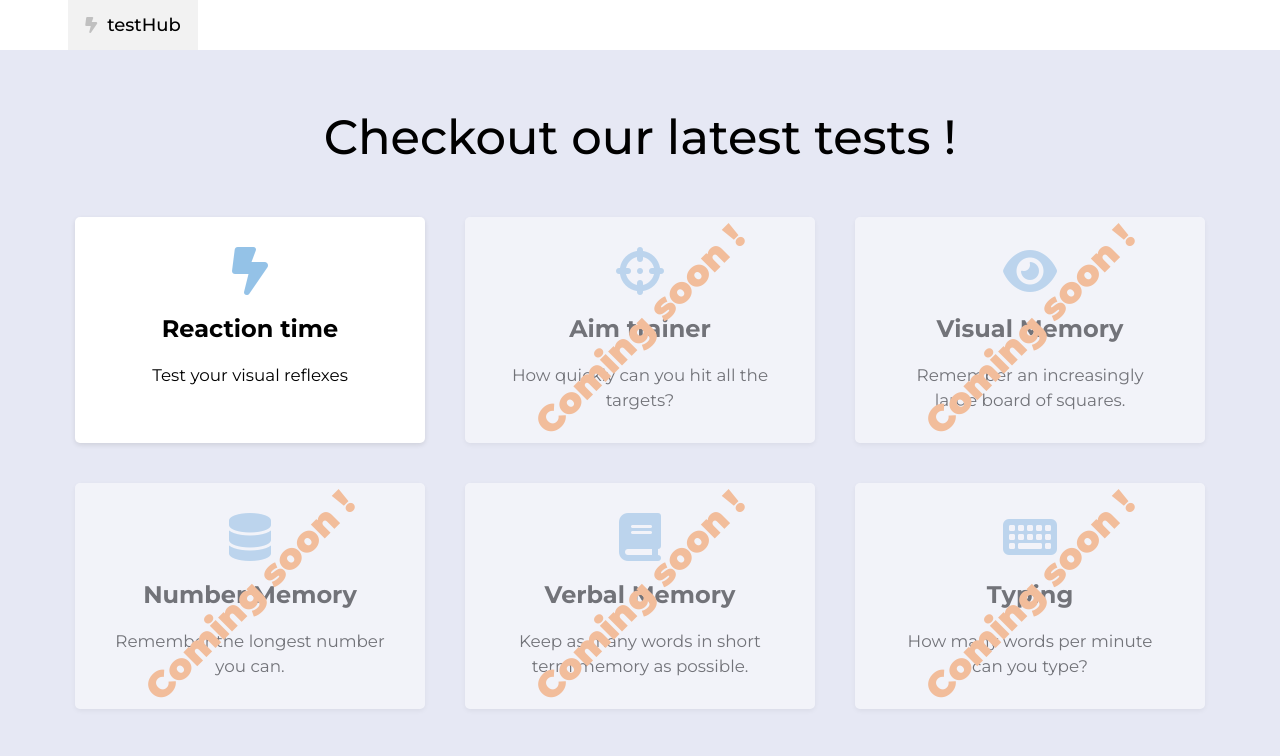
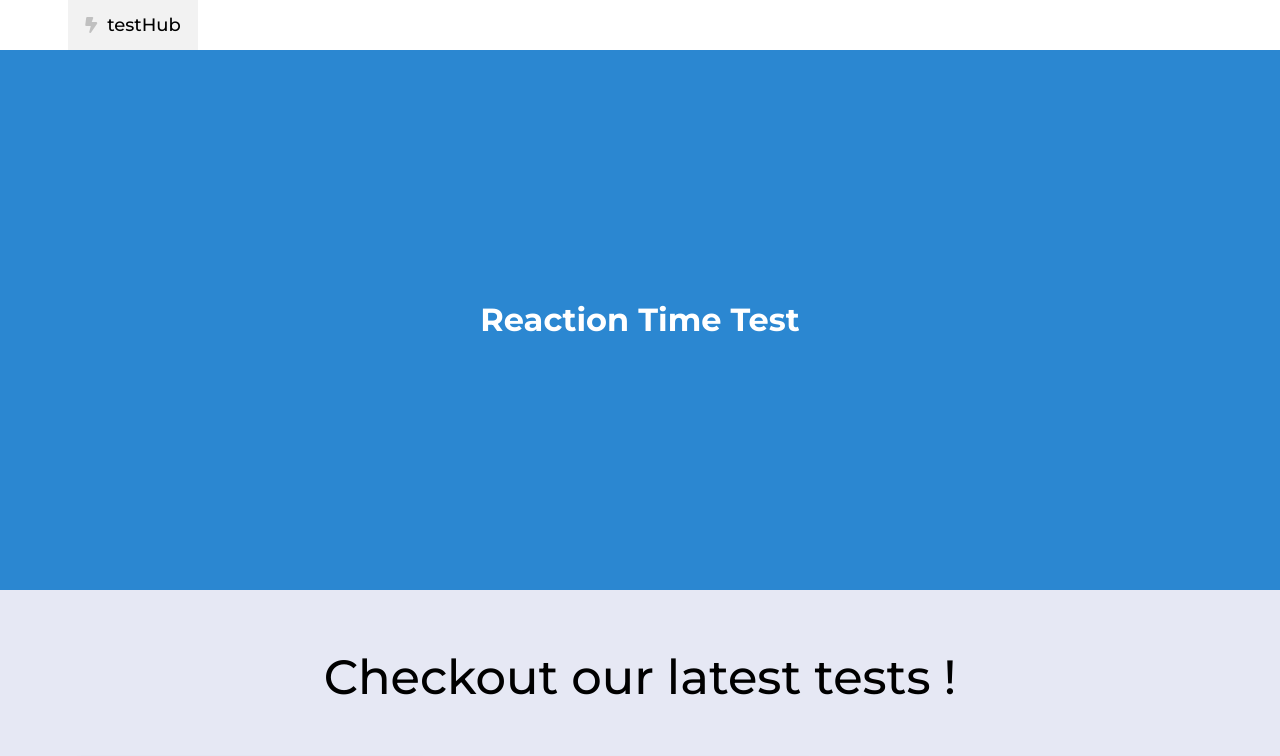
Before and after one commit to BenoitDesnos/TestHub, a React (Create React App) app: page / in a window 1280 px wide. Shown: the top 756 px of the page. Built offline with nearby package versions, Linux system fonts and the light colour scheme.

Commit message:
all cases ok 5/5, need to do jsx

```diff
--- a/src/components/Reaction.js
+++ b/src/components/Reaction.js
@@ -1,59 +1,95 @@
-import { useEffect, useState } from "react";
+import { useEffect, useRef, useState } from "react";
 function Reaction() {
-  const [color, setColor] = useState(1);
+  const [testState, setTestState] = useState("start");
   const [firstClick, setFirstClick] = useState(0);
   const [secondClick, setSecondClick] = useState(0);
   const [timeOutGenerator, setTimeOutGenerator] = useState(0);
-  const [myTimeOut, setMyTimeOut] = useState(0);
+  const [result, setResult] = useState(0);
+  const myTimeOut = useRef(null);
 
+  function handletestState(e) {
+    switch (testState) {
+      case "start":
+        setFirstClick(e.timeStamp);
+        setTimeOutGenerator(Math.random() * 3500 + 1500);
+        setTestState("await");
+        break;
+      case "await":
+        setSecondClick(e.timeStamp);
+        break;
+      case "error":
+        setFirstClick(e.timeStamp);
+        setTimeOutGenerator(Math.random() * 3500 + 1500);
+        setTestState("await");
+        break;
+      case "react":
+        setSecondClick(e.timeStamp);
+        break;
+      case "ended":
+        setResult(Number(result.toFixed(2)));
+        break;
+      default:
+        setTestState("start");
+        break;
+    }
+  }
+
+  // this useEffect is used to be able to use timeOutGenerator in setTimeout while in case "await"
   useEffect(() => {
     if (timeOutGenerator !== 0) {
-      setTimeout(() => {
-        setColor(4);
+      myTimeOut.current = setTimeout(() => {
+        setTestState("react");
       }, timeOutGenerator);
     }
   }, [timeOutGenerator]);
 
-  function handleColorState(e) {
-    switch (color) {
-      case 1:
-        setFirstClick(e.timeStamp);
-        setTimeOutGenerator(Math.random() * 3500 + 1500);
-        setColor(2);
-        break;
-      case 2:
-        console.log(timeOutGenerator);
-        break;
-      case 3:
-        break;
-      case 4:
-        break;
-      case 5:
-        break;
-
-      default:
-        break;
+  // this useEffect is used when secondClick happens before completion of timeOut
+  useEffect(() => {
+    if (testState === "await") {
+      setTestState("error");
+    } else if (testState === "react") {
+      let deltaClicks = secondClick - firstClick;
+      let reflexeTime = deltaClicks - timeOutGenerator;
+      let reflexeRounded = Number(reflexeTime.toFixed(2));
+      setResult(reflexeRounded);
+      setTestState("ended");
     }
-  }
+    return () => {
+      clearTimeout(myTimeOut.current);
+    };
+    // eslint-disable-next-line react-hooks/exhaustive-deps
+  }, [secondClick]);
 
   return (
     <div
       className={
-        color === 1
+        testState === "start"
           ? "reaction"
-          : color === 2
+          : testState === "await"
           ? "reaction await"
-          : color === 3
+          : testState === "error"
           ? "reaction error"
-          : color === 4
-          ? "reaction is-active"
-          : color === 5
-          ? "reaction success "
+          : testState === "react"
+          ? "reaction react"
+          : testState === "ended"
+          ? "reaction ended"
           : "reaction"
       }
-      onMouseDown={(e) => handleColorState(e)}
+      onMouseDown={(e) => handletestState(e)}
     >
-      <h1 className="reaction__title">Reaction Time Test</h1>
+      {testState === "start" ? (
+        <h1 className="reaction__title">Reaction Time Test</h1>
+      ) : testState === "await" ? (
+        <h1 className="reaction__title">Wait for Green</h1>
+      ) : testState === "error" ? (
+        <h1 className="reaction__title">Too soon..</h1>
+      ) : testState === "react" ? (
+        <h1 className="reaction__title">Click !</h1>
+      ) : testState === "ended" ? (
+        <h1 className="reaction__title">Your result is {result} ms</h1>
+      ) : (
+        <h1 className="reaction__title">Reaction Time Test</h1>
+      )}
     </div>
   );
 }
--- a/src/pages/Home.js
+++ b/src/pages/Home.js
@@ -1,6 +1,6 @@
 import GameChoice from "../components/GameChoice";
 import Navigation from "../components/Navigation";
-/* import Reaction from "../components/Reaction"; */
+import Reaction from "../components/Reaction";
 
 function Home() {
   return (
@@ -8,7 +8,7 @@ function Home() {
       <header>
         <Navigation />
       </header>
-      {/*  <Reaction /> */}
+      <Reaction />
       <h1 className="home__title">Checkout our latest tests !</h1>
       <GameChoice />
     </main>
--- a/src/styles/components/_reaction.scss
+++ b/src/styles/components/_reaction.scss
@@ -5,6 +5,7 @@
     align-items: center;
     background-color: rgb(43, 135, 209);
     height: 540px;
+    cursor: pointer;
 
     &.await {
         background-color: $color-error;
@@ -14,12 +15,13 @@
         background-color: $color-neutral;
     }
 
-    &.is-active {
+    &.react {
         background-color: $color-success;
     }
 
-    &.success {
+    &.ended {
         background-color: $color-neutral;
+        cursor: auto;
     }
 
     &__title {
```
